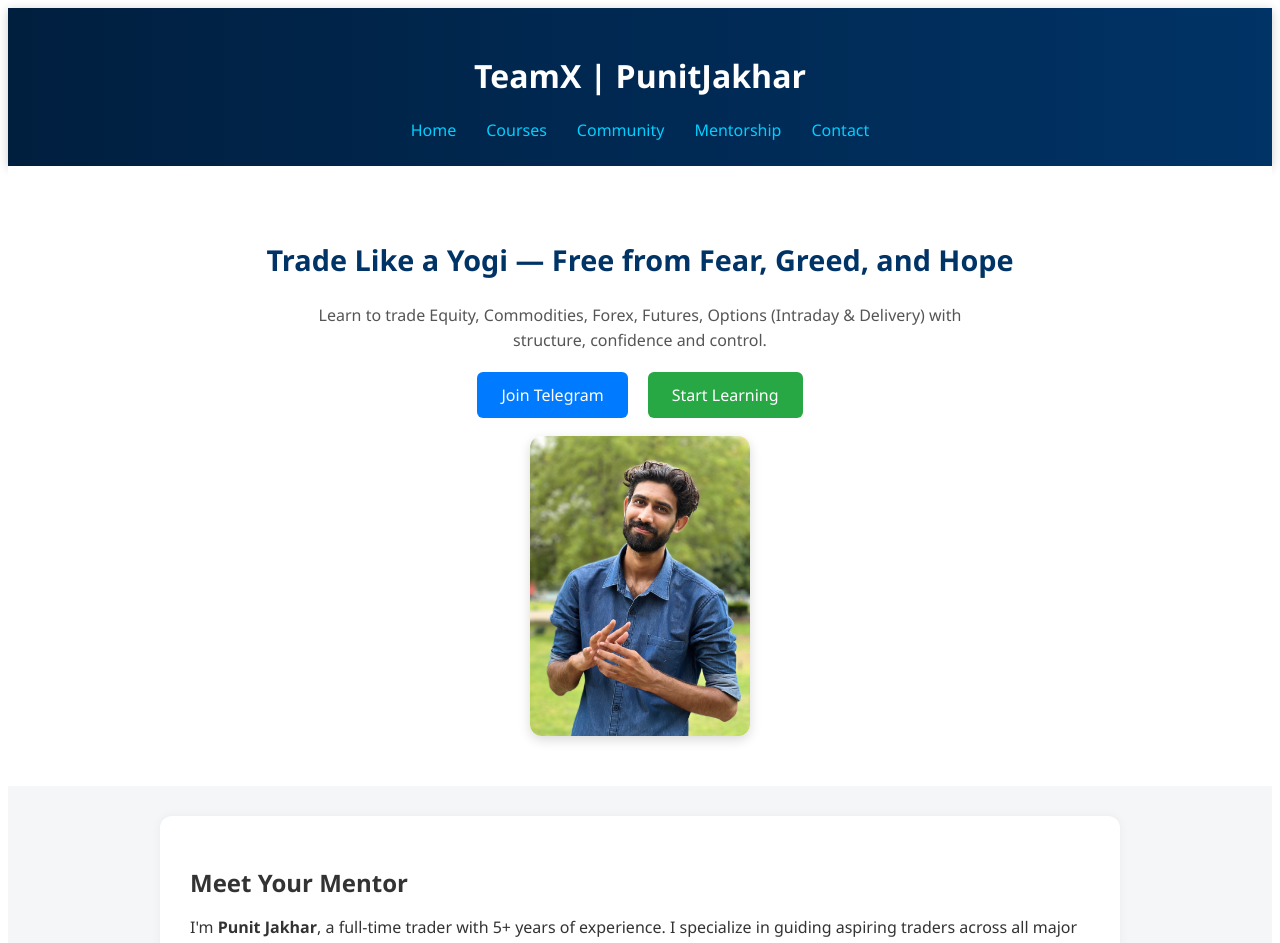
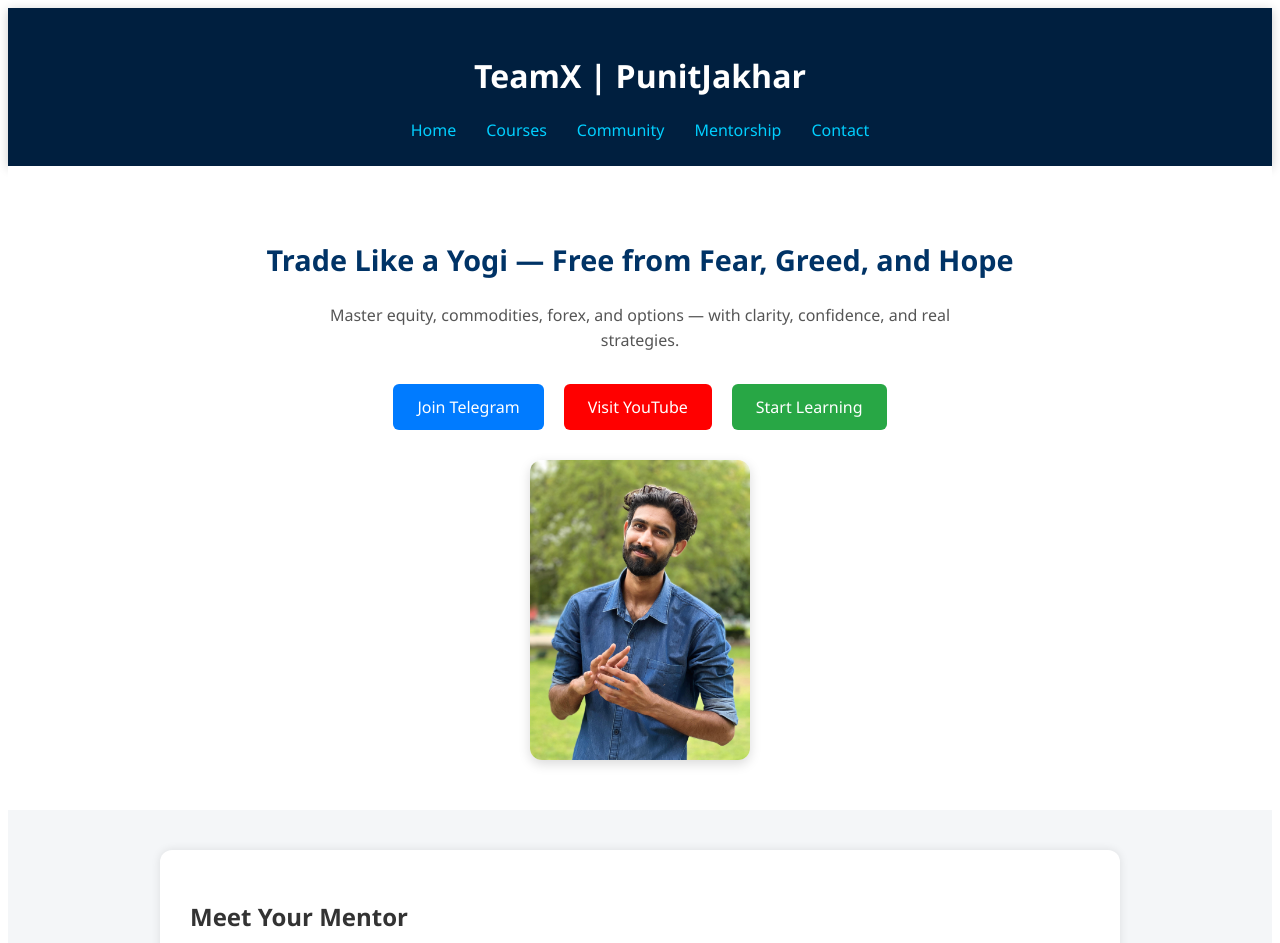
Before and after one commit to PunitJakharx/Teamx-PunitJakhar, a Next.js app: page / in a window 1280 px wide. Shown: the top 943 px of the page. Built offline with nearby package versions, Linux system fonts and the light colour scheme.

Commit message:
Update page.tsx

```diff
--- a/app/page.tsx
+++ b/app/page.tsx
@@ -2,17 +2,29 @@
 import Image from 'next/image';
 
 export default function Home() {
+  const buttonStyle = (bg: string, hover: string) => ({
+    padding: '12px 24px',
+    margin: '0 10px',
+    backgroundColor: bg,
+    color: 'white',
+    border: 'none',
+    borderRadius: '6px',
+    cursor: 'pointer',
+    transition: 'background 0.3s ease',
+    textDecoration: 'none',
+    fontWeight: '500',
+    display: 'inline-block'
+  });
+
   return (
     <div style={{ fontFamily: 'Segoe UI, sans-serif', backgroundColor: '#f4f6f8', color: '#333' }}>
       {/* Header */}
-      <header
-        style={{
-          background: 'linear-gradient(to right, #001f3f, #003366)',
+      <header style={{
+        backgroundColor: '#001f3f',
         padding: '25px 15px',
         color: 'white',
-          boxShadow: '0 2px 10px rgba(0,0,0,0.2)',
-        }}
-      >
+        boxShadow: '0 2px 10px rgba(0,0,0,0.2)'
+      }}>
         <h1 style={{ textAlign: 'center', fontSize: '2rem', fontWeight: 'bold' }}>
           TeamX | PunitJakhar
         </h1>
@@ -25,7 +37,7 @@ export default function Home() {
                 color: '#00cfff',
                 margin: '0 15px',
                 textDecoration: 'none',
-                fontWeight: 500,
+                fontWeight: '500'
               }}
             >
               {item}
@@ -35,25 +47,51 @@ export default function Home() {
       </header>
 
       {/* Hero Section */}
-      <section style={{ textAlign: 'center', padding: '50px 20px', backgroundColor: '#ffffff' }}>
-        <h2 style={{ fontSize: '1.8rem', color: '#003366', fontWeight: '700' }}>
+      <section style={{
+        textAlign: 'center',
+        padding: '50px 20px',
+        backgroundColor: '#fff'
+      }}>
+        <h2 style={{
+          fontSize: '1.8rem',
+          color: '#003366',
+          fontWeight: '700'
+        }}>
           Trade Like a Yogi — Free from Fear, Greed, and Hope
         </h2>
-        <p
-          style={{
+        <p style={{
           maxWidth: '650px',
           margin: '15px auto 30px',
           fontSize: '16px',
           lineHeight: '1.6',
-            color: '#555',
-          }}
-        >
-          Learn to trade Equity, Commodities, Forex, Futures, Options (Intraday & Delivery) with structure, confidence and control.
+          color: '#555'
+        }}>
+          Master equity, commodities, forex, and options — with clarity, confidence, and real strategies.
         </p>
 
         <div style={{ marginBottom: '30px' }}>
-          <a href="#" style={buttonStyle('#007bff', '#0056b3')}>Join Telegram</a>
-          <a href="#" style={buttonStyle('#28a745', '#1c7430')}>Start Learning</a>
+          <a
+            href="https://t.me/yourtelegramlink"
+            target="_blank"
+            rel="noopener noreferrer"
+            style={buttonStyle('#007bff', '#0056b3')}
+          >
+            Join Telegram
+          </a>
+          <a
+            href="https://youtube.com/@5_star_trader?si=qbxWCday2vY_WHqO"
+            target="_blank"
+            rel="noopener noreferrer"
+            style={buttonStyle('#FF0000', '#cc0000')}
+          >
+            Visit YouTube
+          </a>
+          <a
+            href="#"
+            style={buttonStyle('#28a745', '#1c7430')}
+          >
+            Start Learning
+          </a>
         </div>
 
         <div style={{ display: 'flex', justifyContent: 'center' }}>
@@ -65,91 +103,73 @@ export default function Home() {
             style={{
               borderRadius: '12px',
               boxShadow: '0 4px 12px rgba(0,0,0,0.15)',
-              objectFit: 'cover',
+              maxWidth: '100%'
             }}
           />
         </div>
       </section>
 
       {/* About Section */}
-      <section style={sectionStyle}>
+      <section style={{
+        maxWidth: '900px',
+        margin: '40px auto',
+        backgroundColor: '#ffffff',
+        padding: '30px',
+        borderRadius: '12px',
+        boxShadow: '0 0 10px rgba(0,0,0,0.1)'
+      }}>
         <h2 style={{ fontSize: '1.5rem', marginBottom: '10px' }}>Meet Your Mentor</h2>
         <p style={{ fontSize: '16px', lineHeight: '1.6' }}>
           I'm <strong>Punit Jakhar</strong>, a full-time trader with 5+ years of experience.
-          I specialize in guiding aspiring traders across all major markets — Equity, Commodity, Forex — from basics to advanced psychology and live strategies.
+          I help aspiring traders master mindset, structure, and clarity — not just strategies.
         </p>
       </section>
 
       {/* Learn Section */}
-      <section style={sectionStyle}>
+      <section style={{
+        maxWidth: '900px',
+        margin: '30px auto',
+        backgroundColor: '#ffffff',
+        padding: '30px',
+        borderRadius: '12px',
+        boxShadow: '0 0 10px rgba(0,0,0,0.05)'
+      }}>
         <h2 style={{ fontSize: '1.5rem', marginBottom: '15px' }}>What You’ll Learn</h2>
 
         {[
           {
             level: 'Beginner',
-            items: ['Candlestick Basics', 'Chart Types', 'Trade Types', 'Risk Management'],
+            items: ['Candlestick Basics', 'Chart Types', 'Trade Types', 'Risk Management']
           },
           {
             level: 'Intermediate',
-            items: ['Technical Indicators', 'Entry/Exit Rules', 'Chart Patterns', 'Risk-Reward Concepts'],
+            items: ['Technical Indicators', 'Entry/Exit Rules', 'Chart Patterns', 'Risk-Reward Concepts']
           },
           {
             level: 'Advanced',
-            items: ['Trading Psychology', 'Time Management', 'Money Management', 'Live Trading Strategies'],
-          },
+            items: ['Trading Psychology', 'Time Management', 'Money Management', 'Live Trading Strategies']
+          }
         ].map((section) => (
           <div key={section.level} style={{ marginBottom: '20px' }}>
             <h3 style={{ fontSize: '1.2rem', color: '#0056b3' }}>{section.level}</h3>
             <ul style={{ paddingLeft: '20px', color: '#555', marginTop: '8px' }}>
-              {section.items.map((item) => (
-                <li key={item} style={{ marginBottom: '5px' }}>
-                  {item}
-                </li>
-              ))}
+              {section.items.map(item => <li key={item} style={{ marginBottom: '5px' }}>{item}</li>)}
             </ul>
           </div>
         ))}
       </section>
 
       {/* Footer */}
-      <footer
-        style={{
+      <footer style={{
         textAlign: 'center',
         padding: '25px',
         fontSize: '14px',
         color: '#666',
         backgroundColor: '#f0f0f0',
-          marginTop: '50px',
-        }}
-      >
+        marginTop: '50px'
+      }}>
         © {new Date().getFullYear()} TeamX by Punit Jakhar — All rights reserved.
       </footer>
     </div>
   );
 }
-
-// 🔧 Button Styling Helper
-function buttonStyle(bgColor: string, hoverColor: string): React.CSSProperties {
-  return {
-    padding: '12px 24px',
-    margin: '0 10px',
-    backgroundColor: bgColor,
-    color: 'white',
-    border: 'none',
-    borderRadius: '6px',
-    cursor: 'pointer',
-    textDecoration: 'none',
-    fontWeight: 500,
-    transition: 'background 0.3s ease',
-  };
-}
-
-// 🔧 Section Box Style
-const sectionStyle: React.CSSProperties = {
-  maxWidth: '900px',
-  margin: '30px auto',
-  backgroundColor: '#ffffff',
-  padding: '30px',
-  borderRadius: '12px',
-  boxShadow: '0 0 10px rgba(0,0,0,0.05)',
-};
```
Lines whose indentation alone changed are shown as unchanged.
